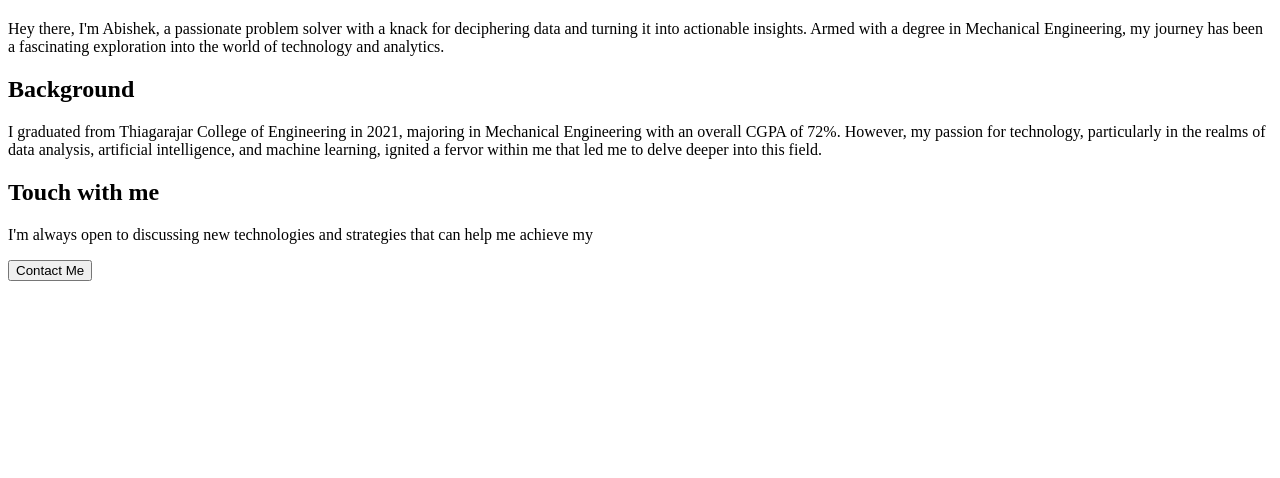
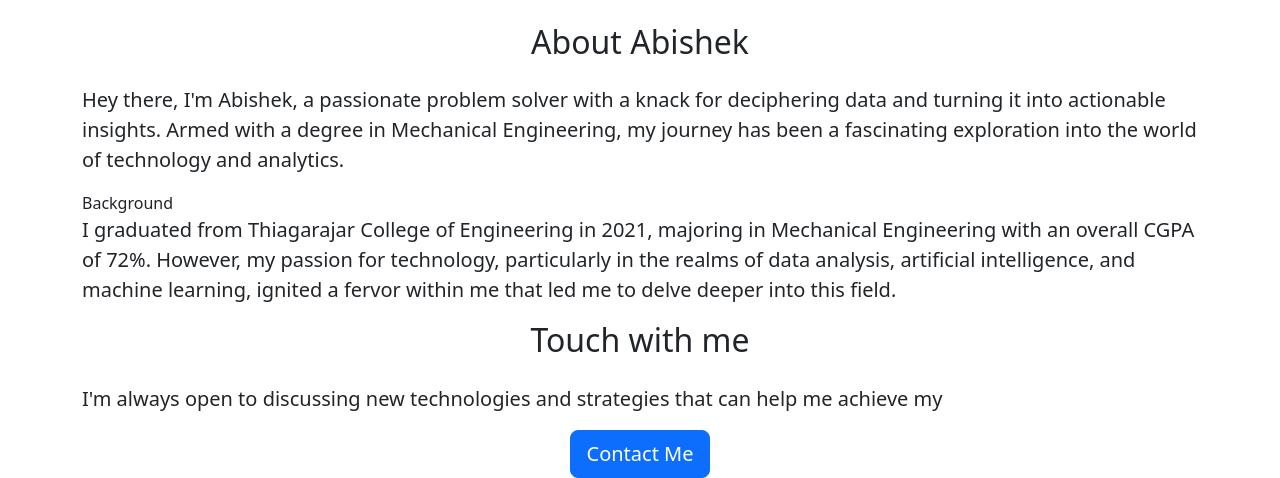
Before and after one commit to Abishekok/abishek-career-website, a Flask app: page / in a window 1280 px wide. Shown: the part 433-911 px from the top of the page. Before the commit the page ends 714 px from the top, so only its background shows below. Run offline with Flask 3, Linux system fonts and the light colour scheme.

Commit message:
HTML CSS added

```diff
--- a/app.py
+++ b/app.py
@@ -1,10 +1,12 @@
 from flask import Flask, render_template
 
 app = Flask(__name__)
+
 
 @app.route("/")
 def hellp_abishek():
   return render_template('home.html')
 
+
 if __name__ == "__main__":
-  app.run(host='0.0.0.0', debug = True)
+  app.run(host='0.0.0.0', debug=True)
--- a/templates/home.html
+++ b/templates/home.html
@@ -1,25 +1,39 @@
 <!DOCTYP html>
 <html>
   <head>
+    <meta charset="utf-8">
+    <meta name="viewport" content="width=device-width, initial-scale=1">
+    <link href="https://cdn.jsdelivr.net/npm/bootstrap@5.3.2/dist/css/bootstrap.min.css" rel="stylesheet" integrity="sha384-T3c6CoIi6uLrA9TneNEoa7RxnatzjcDSCmG1MXxSR1GAsXEV/Dwwykc2MPK8M2HN" crossorigin="anonymous">
+    <style>
+      #banner {
+        height: 360px;
+        width:100%
+      }
+    </style>
+  </head>
     <title>Abishek Careers</title>
   </head>
   <body>
-    <h1>Abishek</h1>
-    <img scr="https://abishek-career-website--      abisheks922000.repl.co/static/banner.jpeg" height="320">
-    <h2>About Abishek</h2>
-    <p>
-      Hey there, I'm Abishek, a passionate problem solver with a knack for deciphering data and turning it into actionable insights. Armed with a degree in Mechanical Engineering, my journey has been a fascinating exploration into the world of technology and analytics.
-    </p>
-    <h2>Background</h2>
-    <p>
-      I graduated from Thiagarajar College of Engineering in 2021, majoring in Mechanical Engineering with an overall CGPA of 72%. However, my passion for technology, particularly in the realms of data analysis, artificial intelligence, and machine learning, ignited a fervor within me that led me to delve deeper into this field.
-    </p>
-    <h2>Touch with me</h2>
-    <p>
-      I'm always open to discussing new technologies and strategies that can help me achieve my
-    </p>
-    <button>Contact Me</button>
+    <div class="container">
 
+      <h1 class="text-center mt- mb-4">Abishek</h1>
+      <img clsaa="img-fluid" id="banner" src="C:\Users\VIGNESH\OneDrive\Desktop\flask project\static\banner.png">
+      <h2 class="text-center mt-4 mb-4">About Abishek</h2>
+      <p class="lead">
+        Hey there, I'm Abishek, a passionate problem solver with a knack for deciphering data and turning it into actionable insights. Armed with a degree in Mechanical Engineering, my journey has been a fascinating exploration into the world of technology and analytics.
+      </p>
+      <h2class="text-center mt-4 mb-4" >Background</h2>
+      <p class="lead">
+        I graduated from Thiagarajar College of Engineering in 2021, majoring in Mechanical Engineering with an overall CGPA of 72%. However, my passion for technology, particularly in the realms of data analysis, artificial intelligence, and machine learning, ignited a fervor within me that led me to delve deeper into this field.
+      </p>
+      <h2 class="text-center mt- mb-4">Touch with me</h2>
+      <p class="lead">
+        I'm always open to discussing new technologies and strategies that can help me achieve my
+      </p>
+      <div class="text-center">
+      <button class="btn btn-primary btn-lg mb-10">Contact Me</button>
+      </div>
 
+    </div>
   </body>
 </html>
```
Also changed, not shown: 1 other file.
